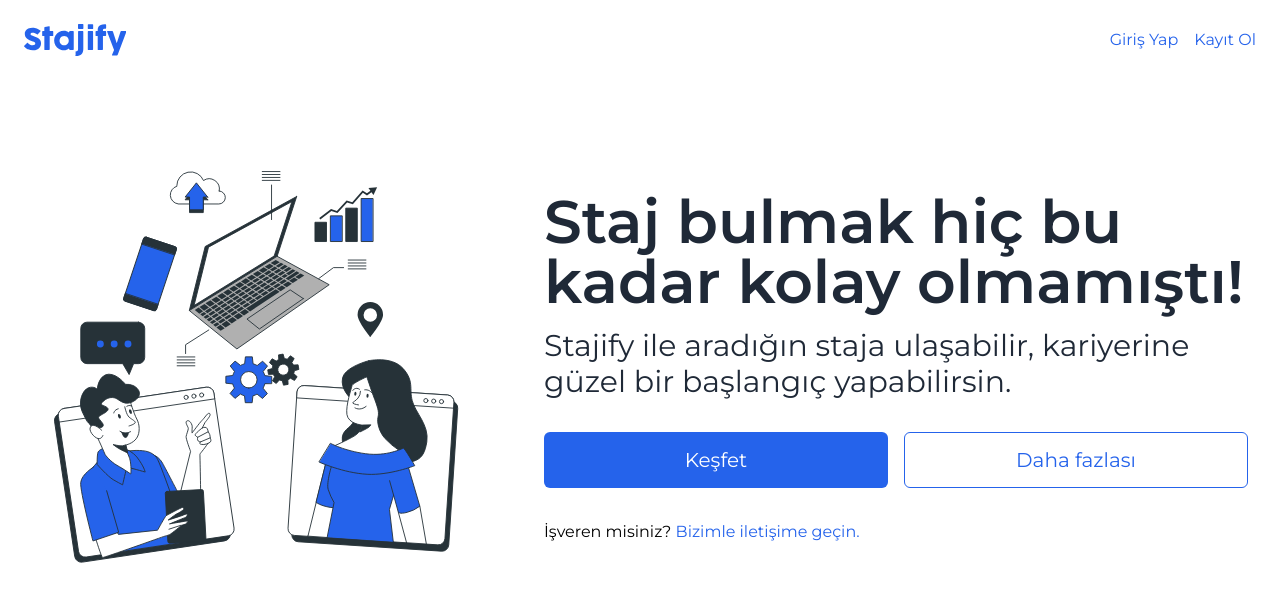
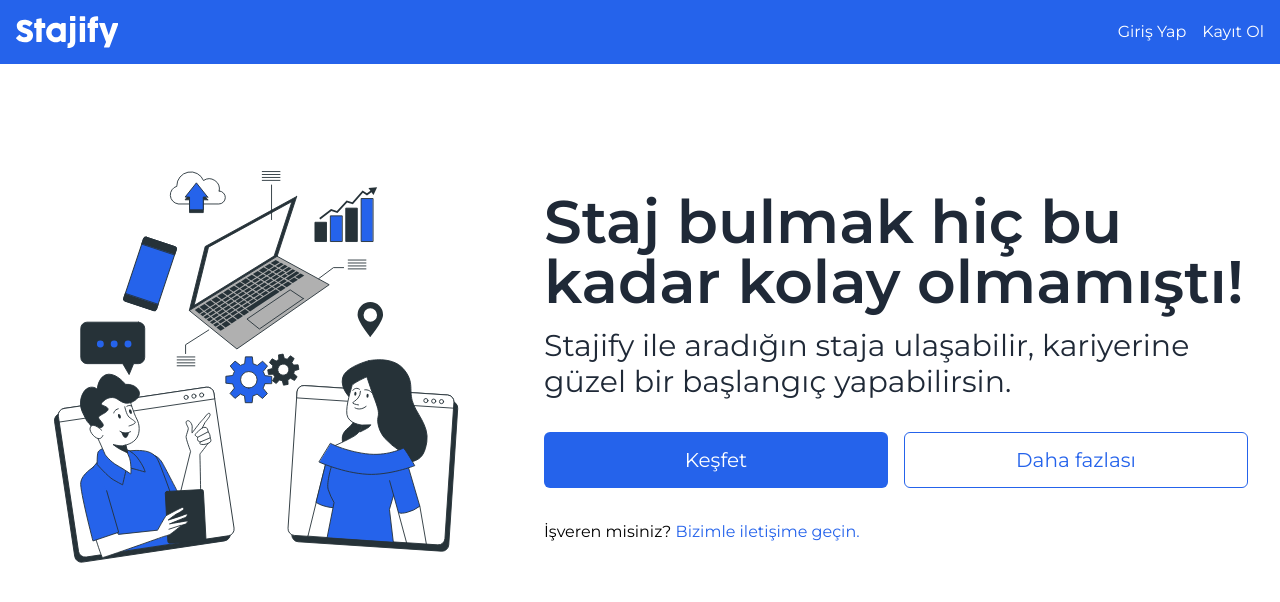
Before and after one commit to onurravli/stajify, a Next.js app in the folder packages/frontend/: page / in a window 1280 px wide. Shown: the top 602 px of the page. Built offline with nearby package versions, Linux system fonts and the light colour scheme.

Commit message:
chore(frontend): update header style

```diff
--- a/packages/frontend/src/components/header.tsx
+++ b/packages/frontend/src/components/header.tsx
@@ -32,19 +32,17 @@
     return () => window.removeEventListener("scroll", handleScroll);
   }, []);
   return (
-    <header
-      className={`w-full h-20 fixed top-0 left-0 bg-white text-black transition-all duration-300 ${
-        scrolled ? "shadow-lg" : ""
-      }`}
-    >
-      <div className="w-full md:max-w-7xl h-full flex flex-row items-center align-middle justify-between mx-auto  transition-all duration-200 px-6">
-        <Logo className="h-8 w-auto" />
+    <header className={"w-full h-16 fixed top-0 left-0 bg-blue-600 text-black transition-all duration-300"}>
+      <div className="w-full md:max-w-7xl h-full flex flex-row items-center align-middle justify-between mx-auto  transition-all duration-200 px-4">
+        <Logo className="h-8 w-auto" fill="#ffffff" />
         <nav>
           <ul className="flex items-center align-middle justify-center gap-4">
             {links.map((link) => {
               return (
                 <li key={link.href}>
-                  <Link href={link.href}>{link.label}</Link>
+                  <Link className="text-white hover:text-white" aria-label={link.label} href={link.href}>
+                    {link.label}
+                  </Link>
                 </li>
               );
             })}
```
